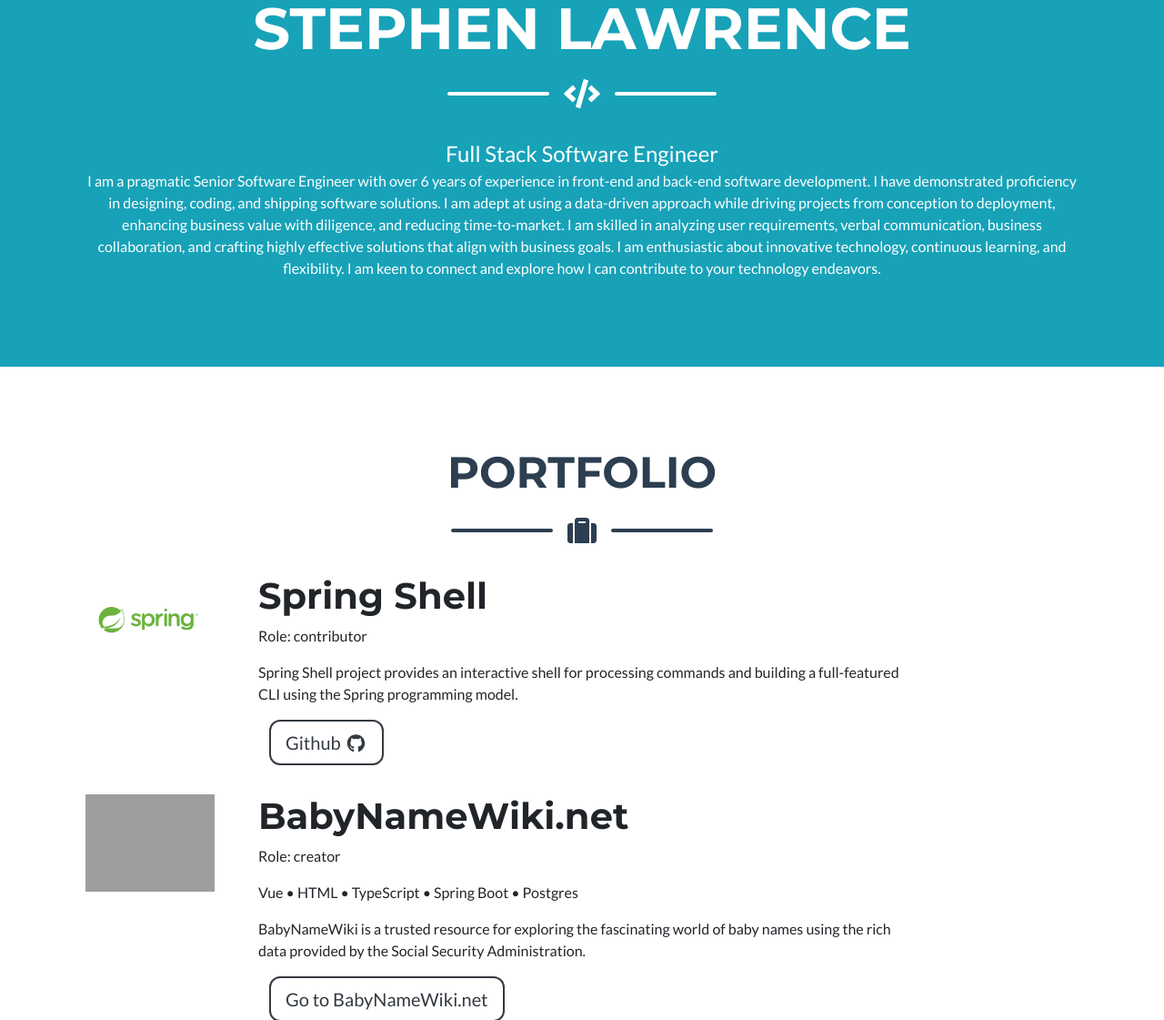
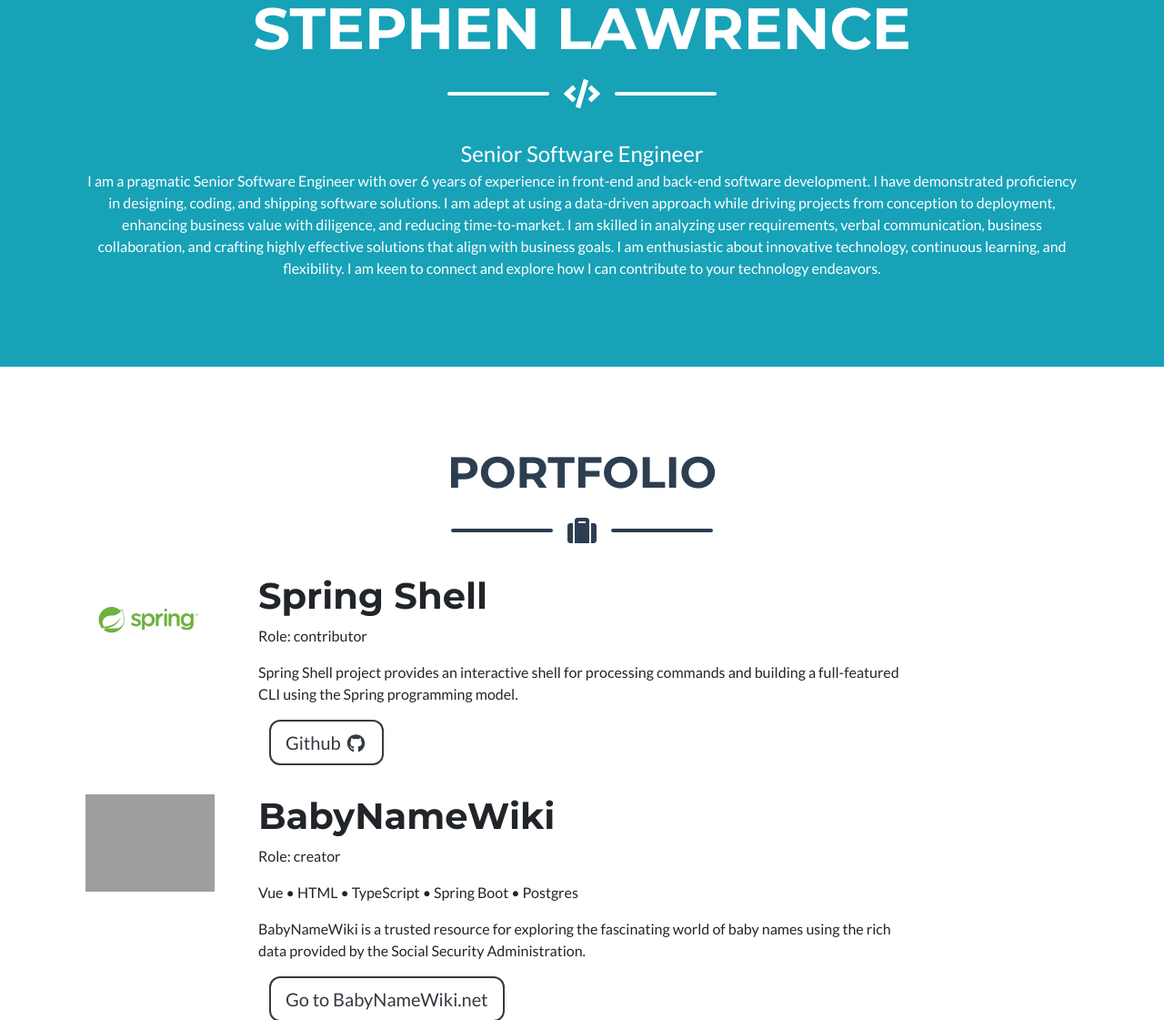
Before and after one commit to splawrence/splawrence.github.io, a plain HTML site: page index.html in a window 1280 px wide. Shown: the part 485-1606 px from the top of the page at 91% size. Drawn offline with nearby package versions, Linux system fonts and the light colour scheme; grey boxes are pictures that could not be loaded.

Commit message:
updating job title

```diff
--- a/index.html
+++ b/index.html
@@ -57,7 +57,7 @@
                 <div class="divider-custom-line"></div>
             </div>
             <!-- Masthead Subheading-->
-            <p class="masthead-subheading font-weight-light mb-0">Full Stack Software Engineer</p>
+            <p class="masthead-subheading font-weight-light mb-0">Senior Software Engineer</p>
             <p class="mb-0">I am a pragmatic Senior Software Engineer with over 6 years of experience in front-end and
                 back-end software development. I have demonstrated proficiency in designing, coding, and shipping
                 software solutions. I am adept at using a data-driven approach while driving projects from conception to
@@ -105,7 +105,7 @@
                         <img class="img-fluid" src="https://babynamewiki.net/logo.png" alt="" />
                     </div>
                     <div class="col-md-8">
-                        <h1>BabyNameWiki.net</h1>
+                        <h1>BabyNameWiki</h1>
                         <p>Role: creator</p>
                         <p>Vue • HTML • TypeScript • Spring Boot • Postgres</p>
                         <p>BabyNameWiki is a trusted resource for exploring the fascinating world of baby names using
```
